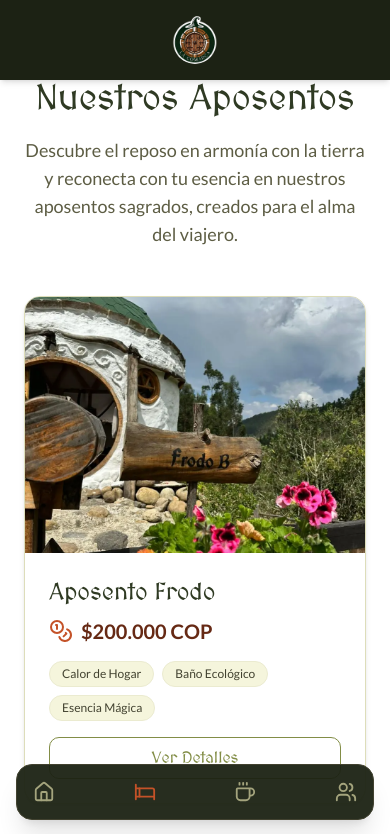
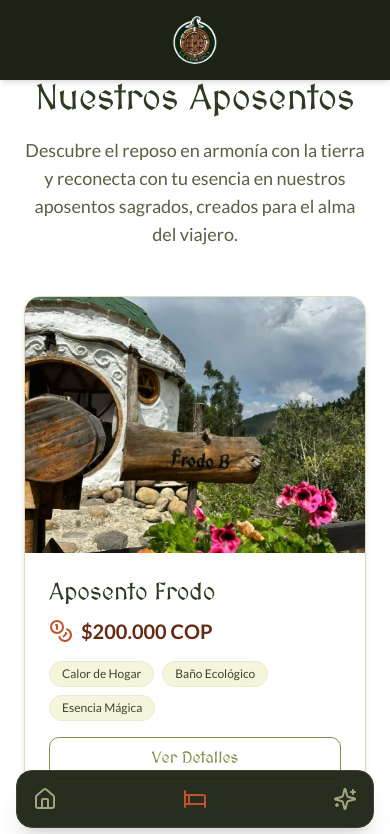
Before and after one commit to Rociojc/la-comarca-web-figma-make, a React (Vite) app: page /rooms in a window 390 px wide. Shown: the top 834 px of the page. Built offline with nearby package versions, Linux system fonts and the light colour scheme; grey boxes are pictures that could not be loaded.

Commit message:
style: se ajustan estilos de MobileNav

```diff
--- a/src/components/MobileNav.tsx
+++ b/src/components/MobileNav.tsx
@@ -1,6 +1,6 @@
 import React from "react";
 import { useLocation } from "react-router-dom";
-import { Home, Bed, Coffee, Users } from "lucide-react";
+import { Home, Bed, Sparkles } from "lucide-react";
 
 interface MobileNavProps {
   onNavigate: (path: string) => void;
@@ -11,33 +11,30 @@ export const MobileNav: React.FC<MobileNavProps> = ({ onNavigate }) => {
   const activeTab = location.pathname.substring(1) || "home";
 
   return (
-    <div className="md:hidden fixed bottom-6 left-4 right-4 bg-stone-900/95 backdrop-blur-md text-stone-400 rounded-2xl p-4 shadow-xl flex justify-between items-center z-30 border border-stone-700">
+    <div className="md:hidden fixed bottom-4 left-4 right-4 bg-stone-900/95 backdrop-blur-md text-stone-400 rounded-2xl p-4 shadow-xl flex justify-between items-center z-30 border border-stone-700">
       <button
         onClick={() => onNavigate("/")}
-        className={`flex flex-col items-center gap-1 cursor-pointer ${
-          activeTab === "home" ? "text-amber-400" : ""
+        className={`flex flex-col items-center gap-1 cursor-pointer transition-colors ${
+          activeTab === "home" ? "text-amber-400" : "hover:text-stone-200"
         }`}
       >
-        <Home size={22} />
+        <Home size={24} />
       </button>
       <button
         onClick={() => onNavigate("/rooms")}
-        className={`flex flex-col items-center gap-1 cursor-pointer ${
-          activeTab === "rooms" ? "text-amber-400" : ""
+        className={`flex flex-col items-center gap-1 cursor-pointer transition-colors ${
+          activeTab === "rooms" ? "text-amber-400" : "hover:text-stone-200"
         }`}
       >
-        <Bed size={22} />
+        <Bed size={24} />
       </button>
       <button
         onClick={() => onNavigate("/about")}
-        className={`flex flex-col items-center gap-1 cursor-pointer ${
-          activeTab === "about" ? "text-amber-400" : ""
+        className={`flex flex-col items-center gap-1 cursor-pointer transition-colors ${
+          activeTab === "about" ? "text-amber-400" : "hover:text-stone-200"
         }`}
       >
-        <Coffee size={22} />
-      </button>
-      <button className="flex flex-col items-center gap-1 cursor-pointer">
-        <Users size={22} />
+        <Sparkles size={24} />
       </button>
     </div>
   );
```
